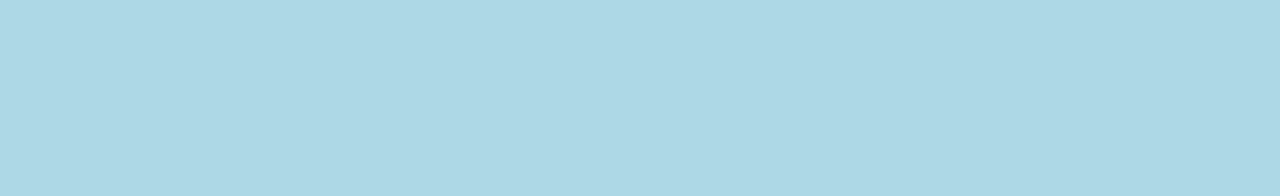
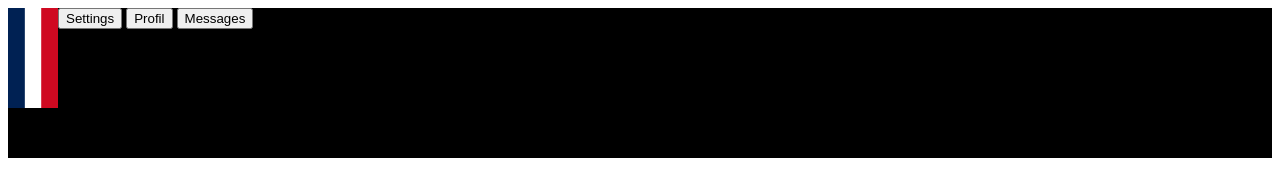
Before and after one commit to Le-GrandJo/landing-page, a plain HTML site: page index.html in a window 1280 px wide. Drawn offline with Linux system fonts and the light colour scheme.

Commit message:
Header on construction

```diff
--- a/index.html
+++ b/index.html
@@ -9,7 +9,13 @@
     <title>Landing Page</title>
 </head>
 <body>
-    <div class="header"> <!--THE HEADER--> </div>
+    <div class="header">
+    <div class="logo"><img src="images/flag.png" alt="French Flag"></div>
+    <div class="linksheader">
+    <button>Settings</button>
+    <button>Profil</button>
+    <button>Messages</button>
+    </div></div>
 
     <div class="top"> <!-- The Top --> </div>
 
--- a/style.css
+++ b/style.css
@@ -1,3 +1,9 @@
-body  {
-    background-color: lightblue;
+.header {
+    display: flex;
+    background-color: black;
+    height: 150px;
 }
+img  {
+    width: 50px;
+    height: 100px;
+}
```
